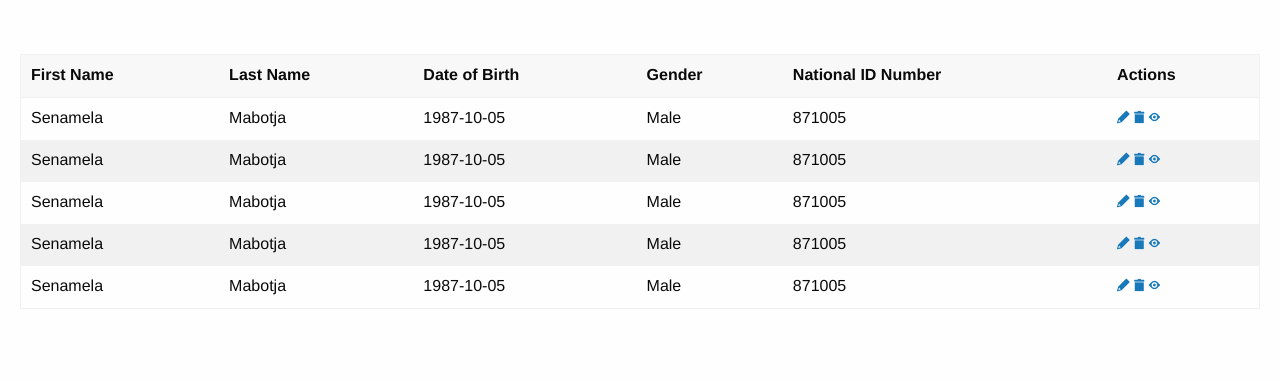
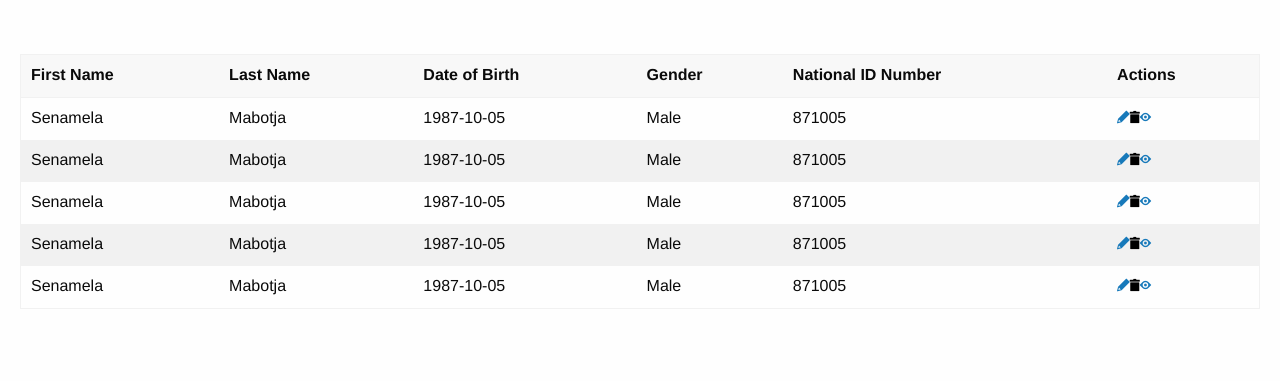
Before and after one commit to williammabotjaeng/hippohealth, a Flask app: page /patients in a window 1280 px wide. Shown: the part 227-608 px from the top of the page. Run offline with Flask 3, Linux system fonts and the light colour scheme; a user stored in the database is signed in; some libraries are stand-ins or nearby versions.

Commit message:
form, post, delete btn, patients.html

```diff
--- a/templates/patients.html
+++ b/templates/patients.html
@@ -31,9 +31,9 @@
                     <td>{{ patient.date_of_birth }}</td>
                     <td>{{ patient.gender }}</td>
                     <td>{{ patient.national_id_number }}</td>
-                    <td>
+                    <td style="display: flex; flex-direction: row;">
                         <a href="{{ url_for('edit_patient', patient_id=patient.id) }}"><i class="fi-pencil"></i></a>
-                        <a href="{{ url_for('delete_patient', patient_id=patient.id) }}"><i class="fi-trash"></i></a>
+                        <form method="post" action="{{ url_for('delete_patient', patient_id=patient.id) }}"><button type="submit" style="display: inline; border: none; background-color: none;"><i class="fi-trash"></i></button></form>
                         <a href="{{ url_for('view_patient', patient_id=patient.id) }}"><i class="fi-eye"></i></a>
                     </td>
                     </tr>
```
